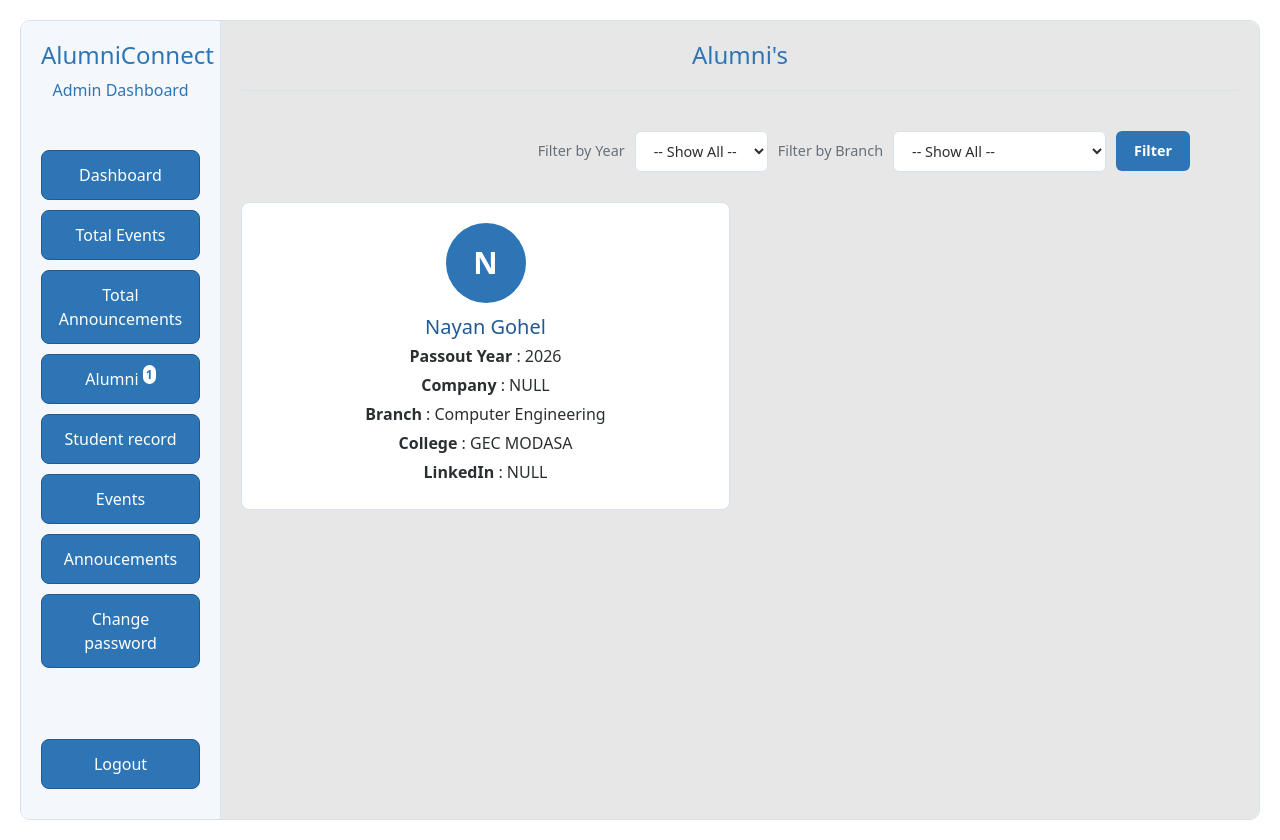
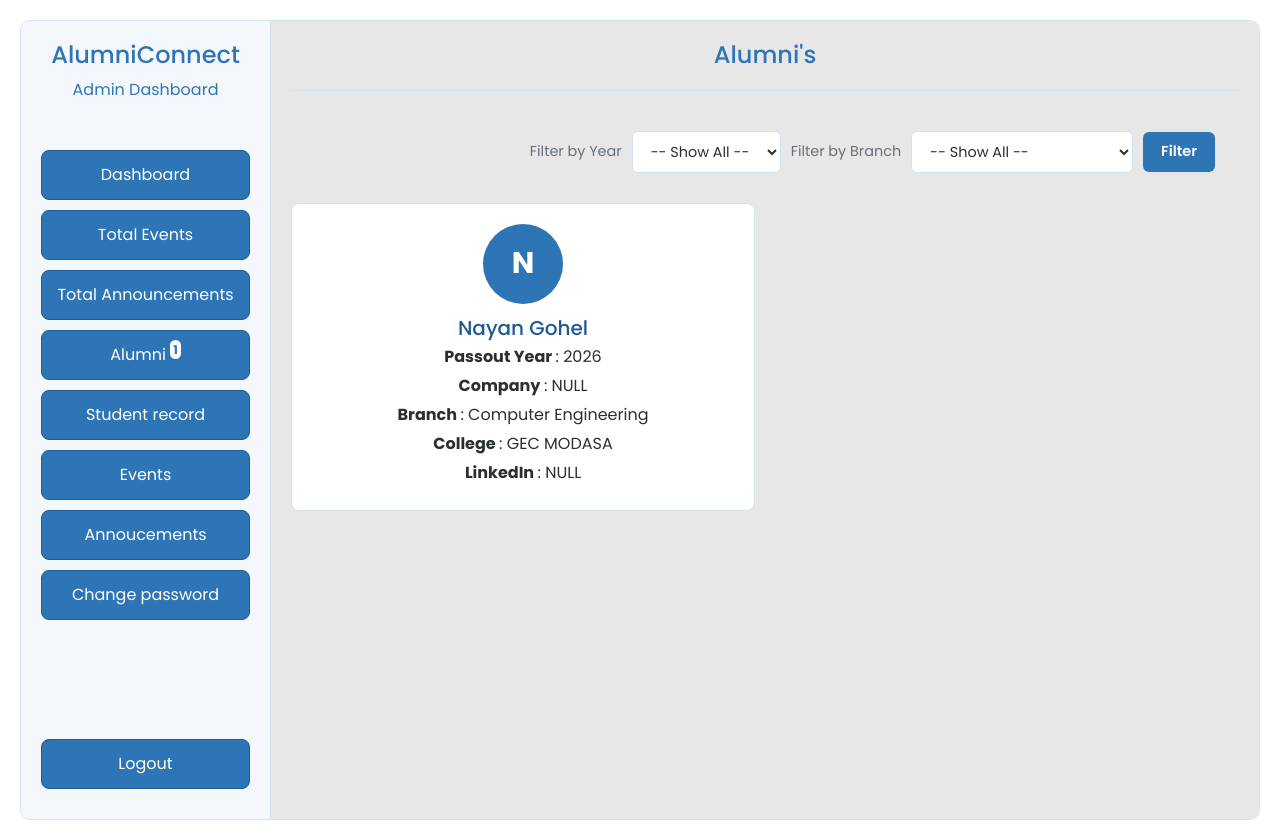
Before and after one commit to GohelBhargav13/AlumniConnect, a PHP site: page /SE_Project/admin/alumni_show.php in a window 1280 px wide. Run offline with PHP 8.4, Linux system fonts and the light colour scheme; a user stored in the database is signed in; data comes from the database, SQL or seed files in the repository; data that the repository does not hold is empty.

Commit message:
fix: some UI updates

```diff
--- a/admin/admin_dashboard.php
+++ b/admin/admin_dashboard.php
@@ -53,7 +53,6 @@ if ($total_analystics_res) {
             flex-grow: 1;
             padding: 20px;
             box-sizing: border-box;
-            background-color: #e7e7e7;
         }
 
         .admin-title {
--- a/admin/admin_login.php
+++ b/admin/admin_login.php
@@ -60,11 +60,12 @@ if ($_SERVER["REQUEST_METHOD"] === "POST") {
 <head>
     <meta charset="UTF-8">
     <meta name="viewport" content="width=device-width, initial-scale=1.0">
+     <link href="https://fonts.googleapis.com/css2?family=Poppins:wght@300;400;600&display=swap" rel="stylesheet">
     <link rel="icon" type="image/png" href="../assets/gec_favicon.png">
     <title>Alumni Portal | GEC Modasa</title>
 </head>
 
-<body style="font-family: 'Inter', sans-serif; background-color: #e7e7e7; color: #2b2f31; display: flex; align-items: center; justify-content: center; min-height: 100vh; margin: 0;">
+<body style=" font-family: 'Poppins', sans-serif;background-color: #e7e7e7; color: #2b2f31; display: flex; align-items: center; justify-content: center; min-height: 100vh; margin: 0;">
 
     <div style="width: 100%; max-width: 448px;">
         <div style="background-color: #fff; padding: 32px; border-radius: 12px; box-shadow: 0 4px 6px -1px rgba(0, 0, 0, 0.1), 0 2px 4px -2px rgba(0, 0, 0, 0.1); border: 1px solid #d6e2ef;">
--- a/admin/alumni_show.php
+++ b/admin/alumni_show.php
@@ -85,6 +85,7 @@ if ($selected_year !== 'all' && !empty($selected_year) && $branch !== 'all' && !
 <head>
     <meta charset="UTF-8">
     <meta name="viewport" content="width=device-width, initial-scale=1.0">
+     <link href="https://cdnjs.cloudflare.com/ajax/libs/font-awesome/6.4.0/css/all.min.css" rel="stylesheet">
     <title>AlumniConnect | Admin</title>
     <style>
         @import url('https://fonts.googleapis.com/css2?family=Poppins:wght@400;500;600;700&display=swap');
@@ -292,7 +293,7 @@ if ($selected_year !== 'all' && !empty($selected_year) && $branch !== 'all' && !
                             <p><b>College </b>: <?= htmlspecialchars($row['alumni_college'] ?? "GEC MODASA") ?></p>
                             <p><b>LinkedIn </b>:
                             <?php if (!empty($row['alumni_linkedin_link'])): ?>
-                                <a href="<?= htmlspecialchars($row['alumni_linkedin_link']) ?>" target="_blank">Profile</a>
+                                <a href="<?= htmlspecialchars($row['alumni_linkedin_link']) ?>" target="_blank"><i class="fa-solid fa-link"></i>Profile</a>
                             <?php else: ?>
                                 NULL
                             <?php endif; ?>
--- a/admin/sidebar.php
+++ b/admin/sidebar.php
@@ -18,14 +18,18 @@ if ($total_analystics_res) {
     <meta charset="UTF-8">
     <meta name="viewport" content="width=device-width, initial-scale=1.0">
     <title>Alumni Portal | GEC Modasa | Admin App</title>
+     <link href="https://fonts.googleapis.com/css2?family=Poppins:wght@300;400;600&display=swap" rel="stylesheet">
     <!-- Bootstrap CDN -->
     <link href="https://cdn.jsdelivr.net/npm/bootstrap@5.3.0/dist/css/bootstrap.min.css" rel="stylesheet">
     <!-- Icons -->
     <link href="https://cdnjs.cloudflare.com/ajax/libs/font-awesome/6.4.0/css/all.min.css" rel="stylesheet">
 	<link rel="icon" type="image/png" href="../assets/gec_favicon.png">
     <style>
+        body{
+             font-family: 'Poppins', sans-serif;
+        }
         .admin-sidebar {
-            width: 200px;
+            width: 250px;
             background-color: #f4f8fc;
             padding: 20px;
             box-sizing: border-box;
```
